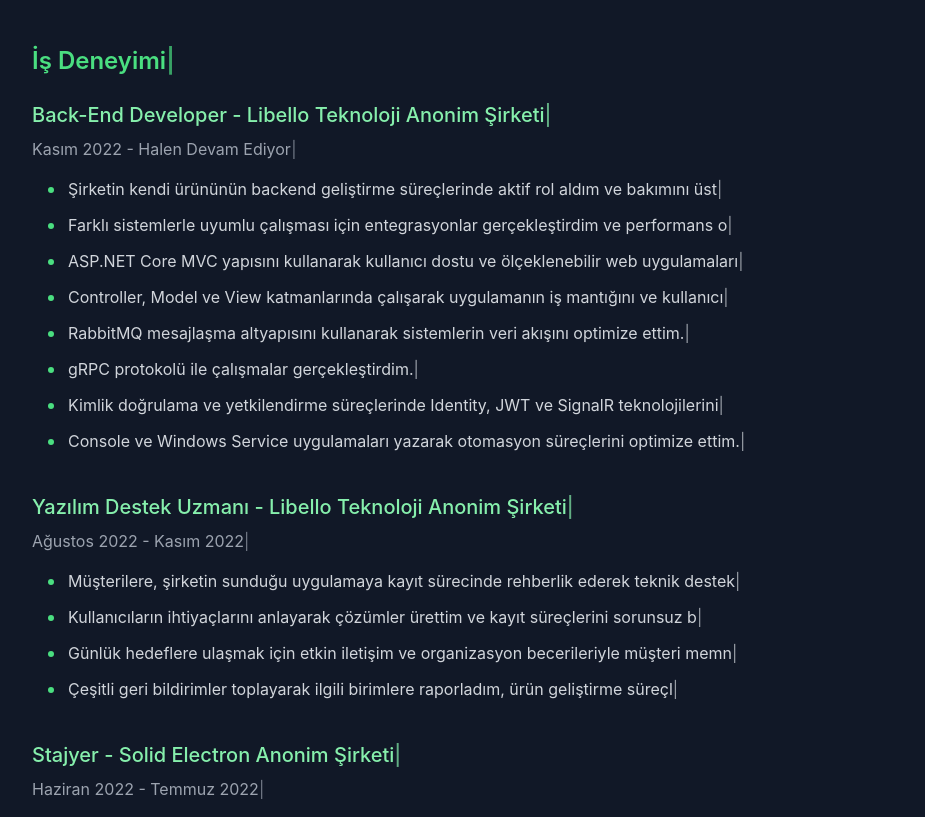
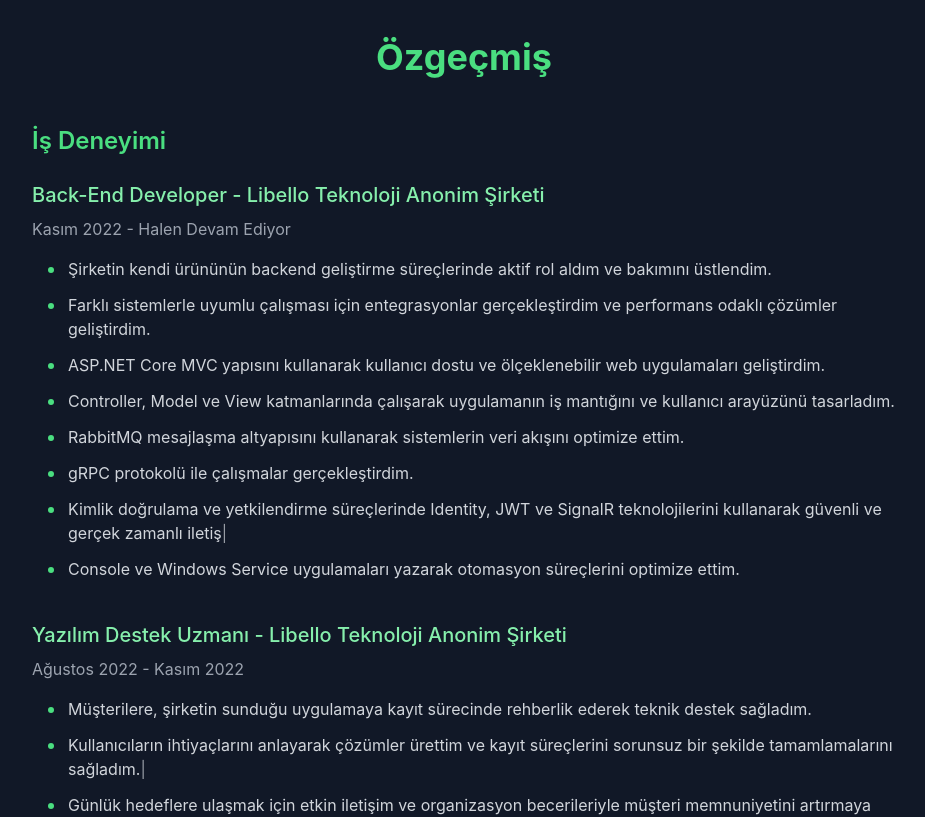
Before and after one commit to Burak-Ozlece/CV, a React (Create React App) app: page / in a window 1280 px wide. Shown: the part 1798-2615 px from the top of the page, without its empty margins (176-1101 px from the left). Built offline with nearby package versions, Linux system fonts and the light colour scheme.

Commit message:
imleç kaybolma yapıldı

```diff
--- a/src/components/Home/index.tsx
+++ b/src/components/Home/index.tsx
@@ -47,8 +47,8 @@
 
             {/* Açıklama */}
             <div className="max-w-2xl mx-auto">
-              <p className="text-gray-300 text-lg leading-relaxed h-[200px] overflow-hidden">
-                <TypingEffect text="Merhaba!Ben Burak, backend geliştirme teknolojileri üzerine yoğunlaşmış ve bu alanda kendimi sürekli geliştiren bir yazılım geliştiricisiyim. .NET, SignalR, Docker, gRPC, JWT gibi modern teknolojiler kullanarak ölçeklenebilir, güvenli ve performans odaklı sistemler tasarlamaktan büyük bir keyif alıyorum.Karmaşık problemlere yaratıcı çözümler bulmak, kullanıcı dostu ve verimli altyapılar oluşturmak benim en büyük tutkularımdan biri. Ekibinizde yer alarak projelerinize değer katmaya ve hedeflerinizi gerçeğe dönüştürmeye yardımcı olmaya hazırım!" />
+              <p className="text-gray-300 text-lg leading-relaxed h-[280px] overflow-hidden">
+                <TypingEffect text="Merhaba! Ben Burak, backend geliştirme teknolojileri üzerine yoğunlaşmış ve bu alanda kendimi sürekli geliştiren bir yazılım geliştiricisiyim. .NET, SignalR, Docker, gRPC, JWT gibi modern teknolojiler kullanarak ölçeklenebilir, güvenli ve performans odaklı sistemler tasarlamaktan büyük bir keyif alıyorum.Karmaşık problemlere yaratıcı çözümler bulmak, kullanıcı dostu ve verimli altyapılar oluşturmak benim en büyük tutkularımdan biri. Ekibinizde yer alarak projelerinize değer katmaya ve hedeflerinizi gerçeğe dönüştürmeye yardımcı olmaya hazırım!" />
               </p>
             </div>
 
--- a/src/components/TypingEffect.tsx
+++ b/src/components/TypingEffect.tsx
@@ -1,25 +1,35 @@
 'use client'
 
-import { useState, useEffect } from 'react'
+import React, { useState, useEffect } from 'react'
 
 export function TypingEffect({ text }: { text: string }) {
   const [displayText, setDisplayText] = useState('')
-  const [index, setIndex] = useState(0)
+  const [showCursor, setShowCursor] = useState(true)
 
   useEffect(() => {
-    if (index < text.length) {
-      const timer = setTimeout(() => {
-        setDisplayText((prev) => prev + text[index])
-        setIndex((prev) => prev + 1)
-      }, 75)
-      return () => clearTimeout(timer)
+    let currentIndex = 0
+    const typingInterval = setInterval(() => {
+      if (currentIndex < text.length) {
+        setDisplayText(text.slice(0, currentIndex + 1))
+        currentIndex++
+      } else {
+        clearInterval(typingInterval)
+        // Yazma işlemi bittiğinde 500ms sonra imleci gizle
+        setTimeout(() => {
+          setShowCursor(false)
+        }, 500)
+      }
+    }, 50)
+
+    return () => {
+      clearInterval(typingInterval)
     }
-  }, [index, text])
+  }, [text])
 
   return (
-    <span className="inline-block">
+    <span>
       {displayText}
-      <span className="animate-pulse">|</span>
+      {showCursor && <span className="animate-pulse">|</span>}
     </span>
   )
 }
```
